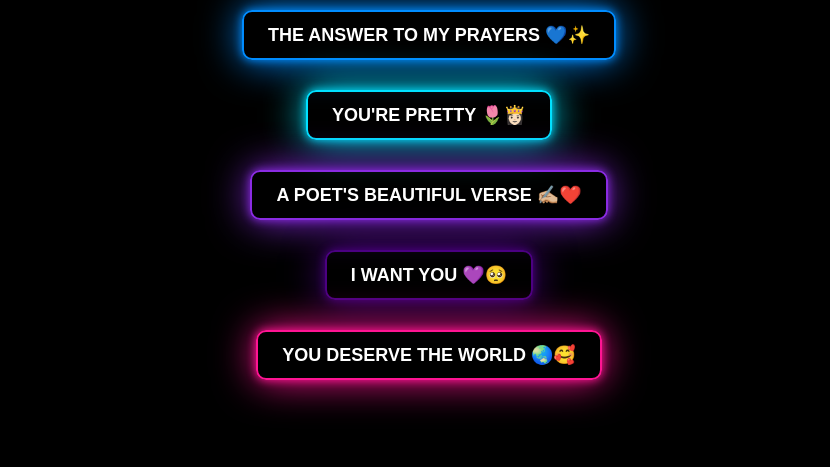
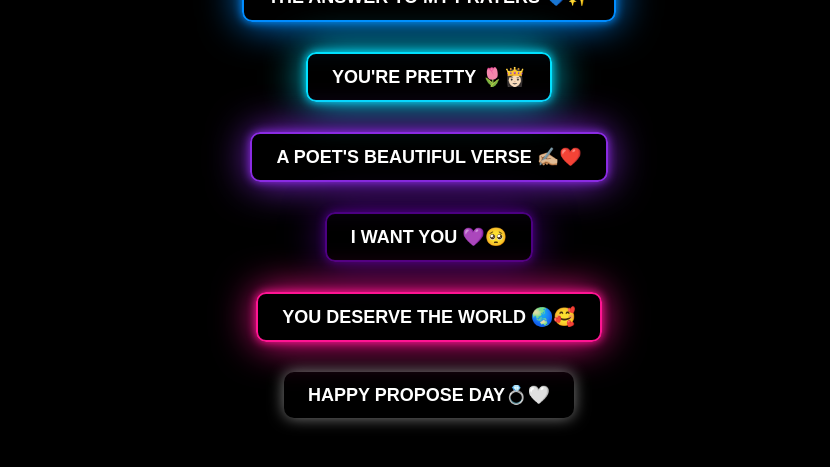
Before and after one commit to keithjosephhhh/Annwillyoubemyvalentine, a plain HTML site: page poem.html in a window 1280 px wide. Shown: the part 269-736 px from the top of the page, without its empty margins (211-1041 px from the left). Drawn offline with Linux system fonts and the light colour scheme.

Commit message:
Update poem.html

```diff
--- a/poem.html
+++ b/poem.html
@@ -25,6 +25,7 @@
             <button class="neon-button violet" onclick="openPoem(3)">A poet's beautiful verse ✍🏼❤️</button>
             <button class="neon-button indigo" onclick="openPoem(4)">I want you 💜🥺</button>
             <button class="neon-button pink" onclick="openPoem(5)">You deserve the world 🌏🥰</button>
+            <button class="neon-button darkpink" onclick="openPoem(5)">Happy Propose Day💍🤍</button>
         </div>
 
         <!-- Poem Modal -->
```
